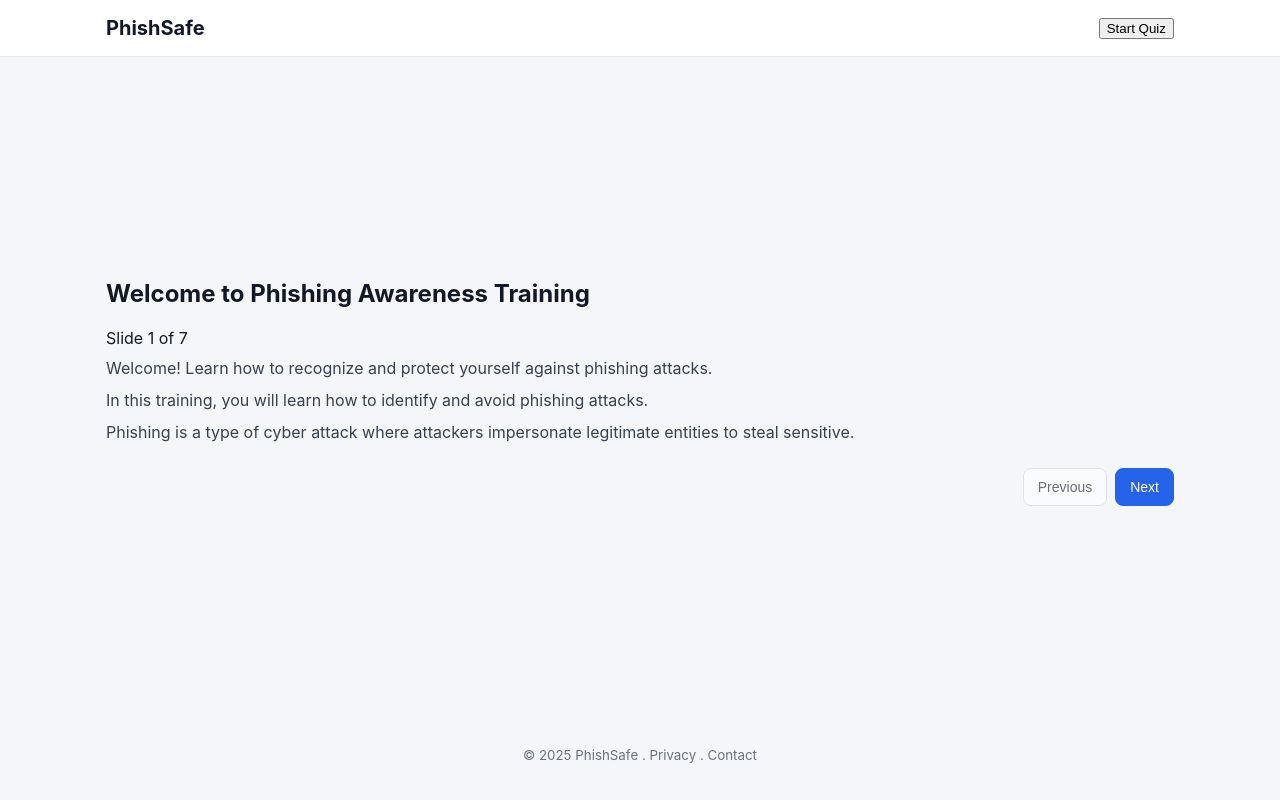
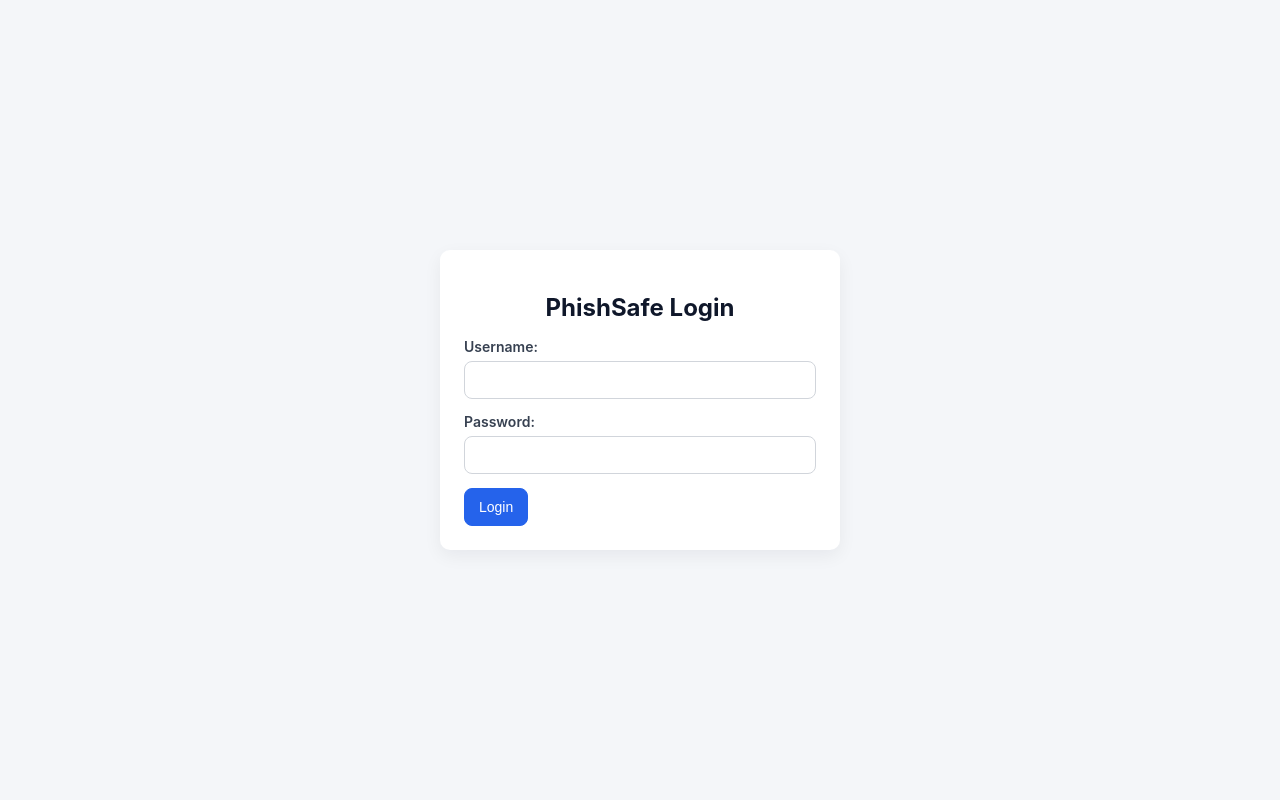
Before and after one commit to RudoCoder/PhishCode_FE_Capstone, a React (Vite) app in the folder phishing-awareness-training/: page / in a window 1280 px wide. Built offline with nearby package versions, Linux system fonts and the light colour scheme.

Commit message:
Add a new file Login.jsx, Update the CSS Styling for login, also add a logout button in Header.jsx and Update the App.jsx

```diff
--- a/phishing-awareness-training/package.json
+++ b/phishing-awareness-training/package.json
@@ -10,6 +10,7 @@
     "preview": "vite preview"
   },
   "dependencies": {
+    "framer-motion": "^12.23.12",
     "react": "^19.1.1",
     "react-dom": "^19.1.1"
   },
--- a/phishing-awareness-training/src/App.css
+++ b/phishing-awareness-training/src/App.css
@@ -86,3 +86,54 @@ main.container {
   .container { padding: 0 12px; }
   .nav-buttons { justify-content: center; }
 }
+
+/* Login */
+.login-card {
+  background: var(--card);
+  border-radius: 10px;
+  padding: 24px;
+  box-shadow: 0 6px 18px rgba(15,23,42,0.06);
+  width: 100%;
+  max-width: 400px;
+  margin: 40px auto;
+  text-align: left;
+}
+
+.login-card h2 {
+  margin-bottom: 16px;
+  text-align: center;
+  color: #0f172a;
+}
+
+.form-group {
+  margin-bottom: 14px;
+  display: flex;
+  flex-direction: column;
+}
+
+.form-group label {
+  font-size: 14px;
+  font-weight: 600;
+  margin-bottom: 6px;
+  color: #374151;
+}
+
+.form-group input {
+  padding: 10px 12px;
+  border-radius: 8px;
+  border: 1px solid #d1d5db;
+  font-size: 14px;
+}
+
+.form-group input:focus {
+  outline: none;
+  border-color: var(--primary);
+  box-shadow: 0 0 0 2px rgba(37, 99, 235, 0.2);
+}
+
+.error-message {
+  color: #dc2626;
+  font-size: 13px;
+  margin-bottom: 10px;
+  text-align: center;
+}
--- a/phishing-awareness-training/src/App.jsx
+++ b/phishing-awareness-training/src/App.jsx
@@ -1,16 +1,19 @@
-import React, { useState} from 'react';
+// src/App.jsx
+import React, { useState } from 'react';
 import Header from './components/Header';
 import Footer from './components/Footer';
 import NavigationButtons from './components/NavigationButtons';
 import Slide from './components/Slide';
 import Quiz from './components/Quiz';
+import Login from './components/Login';
 import slides from './data/slidesData';
 import quizData from './data/quizData';
 import './App.css';
 
 function App() {
   const [currentSlide, setCurrentSlide] = useState(0);
-  const [mode, setMode] = useState('slides'); // 'slides' | 'quiz'
+  const [mode, setMode] = useState('login'); // 'login' | 'slides' | 'quiz'
+  const [isLoggedIn, setIsLoggedIn] = useState(false);
 
   const totalSlides = slides.length;
 
@@ -18,8 +21,7 @@ function App() {
     if (currentSlide < totalSlides - 1) {
       setCurrentSlide((s) => s + 1);
     } else {
-      // last slide -> start quiz
-      setMode('quiz');
+      setMode('quiz'); // last slide -> start quiz
     }
   };
 
@@ -27,29 +29,56 @@ function App() {
     if (currentSlide > 0) setCurrentSlide((s) => s - 1);
   };
 
+  const handleLogin = (success) => {
+    if (success) {
+      setIsLoggedIn(true);
+      setMode('slides');
+    }
+  };
+
+  const handleLogout = () => {
+    setIsLoggedIn(false);
+    setMode('login');
+    setCurrentSlide(0);
+  };
+
   return (
     <div className="App">
-      <Header onStart={() => setMode('quiz')} onHome={() => { setMode('slides'); setCurrentSlide(0);}} />
+      {isLoggedIn && (
+        <Header
+          onStart={() => setMode('quiz')}
+          onHome={() => { setMode('slides'); setCurrentSlide(0); }}
+          onLogout={handleLogout}
+        />
+      )}
 
-      <main className='container'>
-        {mode === 'slides' && (
+      <main className="container">
+        {!isLoggedIn && mode === 'login' && (
+          <Login onLogin={handleLogin} />
+        )}
+
+        {isLoggedIn && mode === 'slides' && (
           <>
-          <Slide slide={slides[currentSlide]} index={currentSlide} total={totalSlides} />
-          <NavigationButtons
-          onPrev={prevSlide}
-          onNext={nextSlide}
-          disablePrev={currentSlide === 0}
-          nextLabel={currentSlide === totalSlides -1 ? 'Start Quiz' : 'Next'}
-          />
+            <Slide
+              slide={slides[currentSlide]}
+              index={currentSlide}
+              total={totalSlides}
+            />
+            <NavigationButtons
+              onPrev={prevSlide}
+              onNext={nextSlide}
+              disablePrev={currentSlide === 0}
+              nextLabel={currentSlide === totalSlides - 1 ? 'Start Quiz' : 'Next'}
+            />
           </>
         )}
 
-        {mode === 'quiz' && (
+        {isLoggedIn && mode === 'quiz' && (
           <Quiz quiz={quizData} onBack={() => setMode('slides')} />
         )}
       </main>
 
-      <Footer />
+      {isLoggedIn && <Footer />}
     </div>
   );
 }
--- a/phishing-awareness-training/src/components/Header.jsx
+++ b/phishing-awareness-training/src/components/Header.jsx
@@ -1,18 +1,25 @@
 import React from 'react';
 
-function Header({ onStart = () => {}, onHome = () => {} }) {
+function Header({ onStart = () => {}, onHome = () => {}, onLogout = () => {} }) {
     return (
         <header className="site-header">
             <div className="container header-inner">
-                <div className="logo" onClick={onHome} role="button" tabindex={0}>
+                <div
+                    className="logo"
+                    onClick={onHome}
+                    role="button"
+                    tabIndex={0} // fixed lowercase `tabindex` to `tabIndex`
+                >
                     PhishSafe
                 </div>
 
                 <nav className="main-nav">
                     <button className="nav-link" onClick={onStart}>Start Quiz</button>
+                    <button className="nav-link" onClick={onLogout}>Logout</button>
                 </nav>
             </div>
         </header>
     );
 }
+
 export default Header;
--- /dev/null
+++ b/phishing-awareness-training/src/components/Login.jsx
@@ -0,0 +1,52 @@
+// src/components/Login.jsx
+
+import React, { useState } from 'react';
+
+function Login({ onLogin }) {
+    const [username, setUsername] = useState('');
+    const [password, setPassword] = useState('');
+    const [error, setError] = useState('');
+
+    const handleSubmit = (e) => {
+        e.preventDefault();
+    // Simple authentication check
+        if (username === 'admin' && password === 'admin') {
+            setError('');
+            onLogin(true); // Call the onLogin prop with a true value to indicate success
+        } else {
+            setError('Invalid username or password.');
+        }
+    };
+
+    return (
+        <div className="login-card">
+            <h2>PhishSafe Login</h2>
+            <form onSubmit={handleSubmit}>
+                <div className="form-group">
+                    <label htmlFor="username">Username:</label>
+                    <input
+                    type="text"
+                    id="username"
+                    value={username}
+                    onChange={(e) => setUsername(e.target.value)}
+                    required
+                    />
+                </div>
+                <div className="form-group">
+                    <label htmlFor="password">Password:</label>
+                    <input
+                    type="password"
+                    id="password"
+                    value={password}
+                    onChange={(e) => setPassword(e.target.value)}
+                    required
+                    />
+                </div>
+                {error && <div className="error-message">{error}</div>}
+                <button type="submit" className="btn primary">Login</button>
+            </form>
+        </div>
+    );
+}
+
+export default Login;
--- a/phishing-awareness-training/src/components/Slide.jsx
+++ b/phishing-awareness-training/src/components/Slide.jsx
@@ -21,8 +21,10 @@ export default function Slide({ slide = {}, index = 0, total = 0 }) {
 
       {slide.image && (
         <div className="slide-image">
-          {/* ✅ use the path from slidesData.js directly */}
-          <img src={slide.image} alt={slide.title || "Slide image"} />
+          <img
+            src={slide.image}
+            alt={slide.title ? `${slide.title} illustration` : "Phishing awareness slide"}
+          />
         </div>
       )}
 
@@ -60,5 +62,5 @@ export default function Slide({ slide = {}, index = 0, total = 0 }) {
     );
   }
 
-  return <div className="slide">{content}</div>;
+  return <div className="slide" key={slide.id}>{content}</div>;
 }
--- a/phishing-awareness-training/src/data/slidesData.js
+++ b/phishing-awareness-training/src/data/slidesData.js
@@ -51,7 +51,7 @@ const slides = [
             "Unsolicited attachments or links",
             "Look for mispelled domains (e.g, paypa1.com)"
         ],
-        image: "/images/phishing1.png"
+        image: import.meta.env.BASE_URL + "/images/phishing1.png"
     },
     {
         id: 5,
```
Also changed, not shown: phishing-awareness-training/src/components/ProgressBar.jsx (line endings or trailing spaces), phishing-awareness-training/src/components/Quiz.jsx (indentation only), 1 other file (tests, documents, lock files or other folders).
